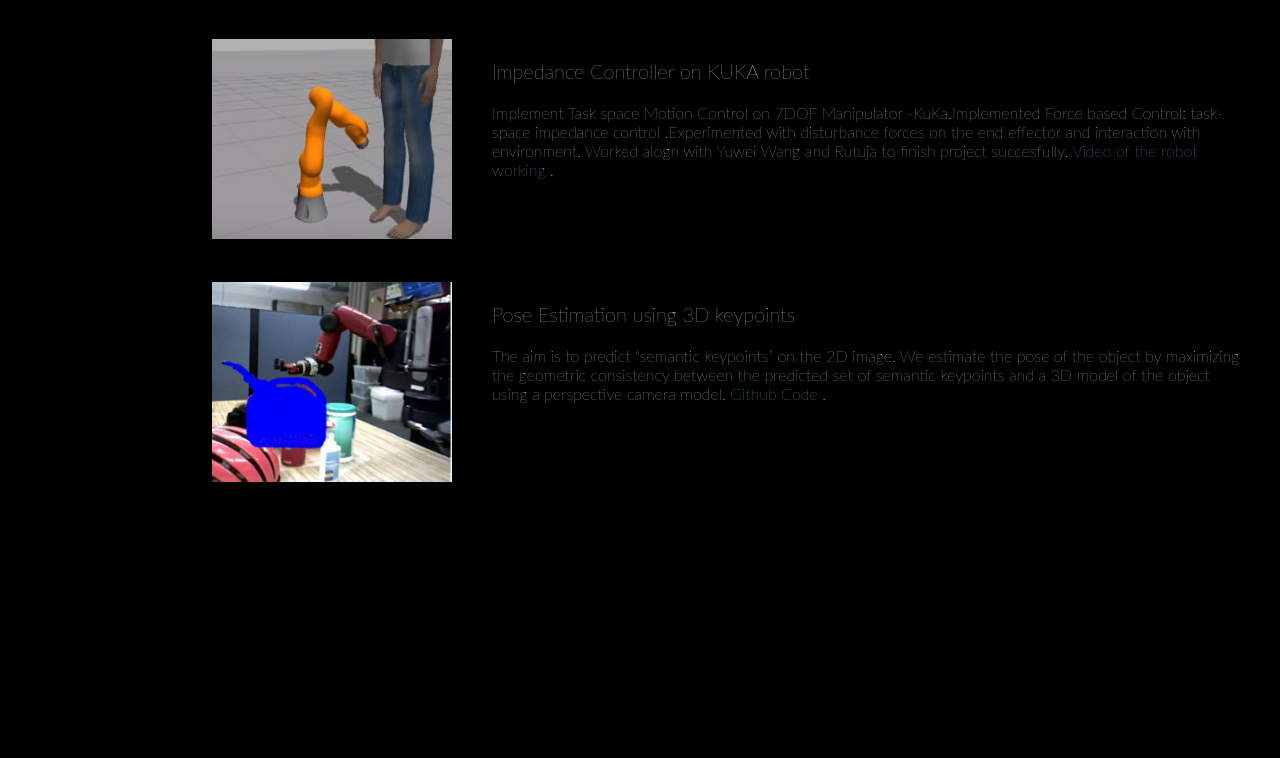
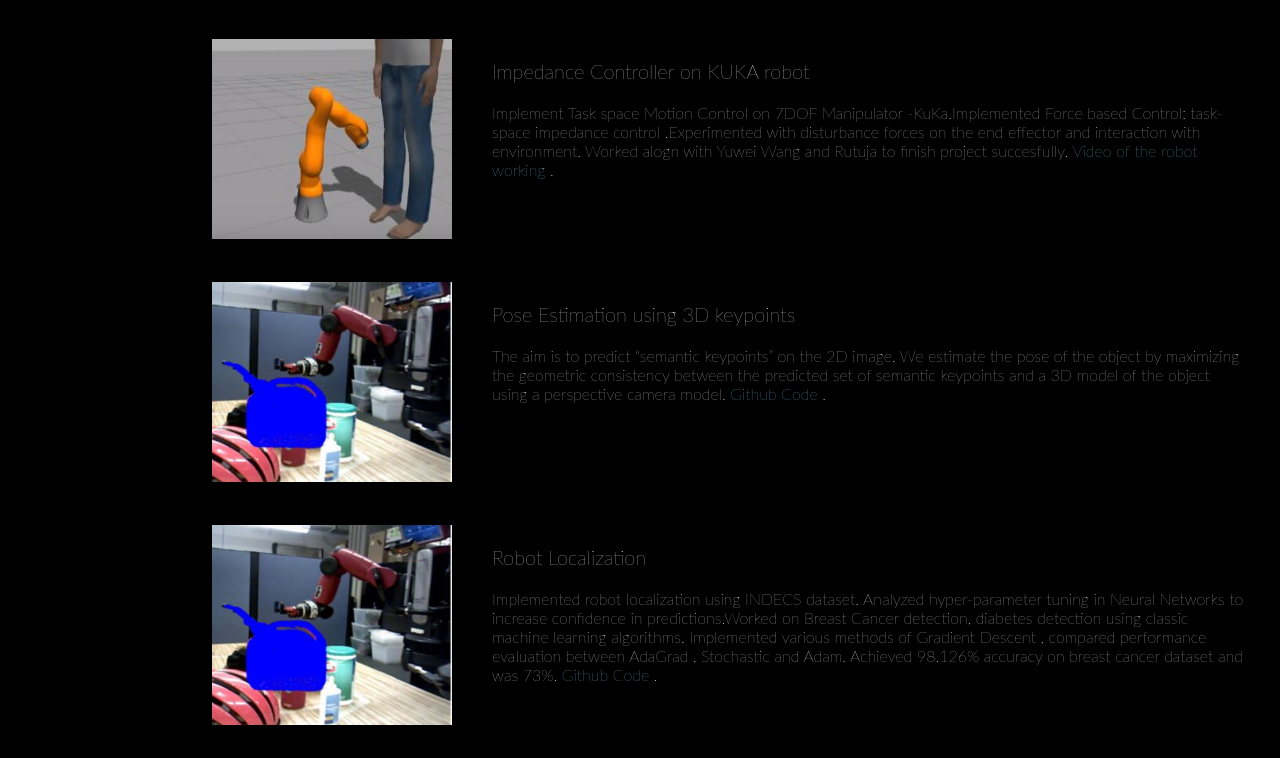
Before and after one commit to sailalitha96/sailalitha96.github.io, a Jekyll site: the page proj.html, which Jekyll copies as it is, in a window 1280 px wide, cut to the strip 635-1393 px from the top of the page. Built offline with Jekyll 4.4.1, drawn with Linux system fonts in a browser that asks for light colours; nearby versions of some CDN libraries; before the commit the page ends 1150 px from its top, so only the background shows below that.

Commit message:
Update proj.html

```diff
--- a/proj.html
+++ b/proj.html
@@ -79,4 +79,20 @@ Implementing Deep learning Networks- Squeeze Net, Mobile Net (depth wise spatial
 
 		</td>
 	</tr>
+
+		<tr>
+              <td width="25%">
+                <div class="one">
+		<img src='/projects/masak.JPG' style="width:240px;height:200px;">
+		</div>
+              </td>
+	       <td valign="top" width="95%">
+		       <p> Robot Localization</p>
+<!-- 		       <p> <a href="https://ed.iitm.ac.in/~robotics_lab/"> SSN </a><br></p> -->
+		       <p2>Implemented robot localization using INDECS dataset. Analyzed hyper-parameter tuning in Neural Networks to increase confidence in predictions.Worked on Breast Cancer detection, diabetes detection using classic machine learning algorithms. Implemented various methods of Gradient Descent , compared performance evaluation between AdaGrad , Stochastic and Adam. Achieved 98.126% accuracy on breast cancer dataset and was 73%.
+
+			       <a href="https://github.com/sailalitha96/Robot-Localization-INDECS"> Github Code </a>.
+
+		</td>
+	</tr>
 	</body>
```
